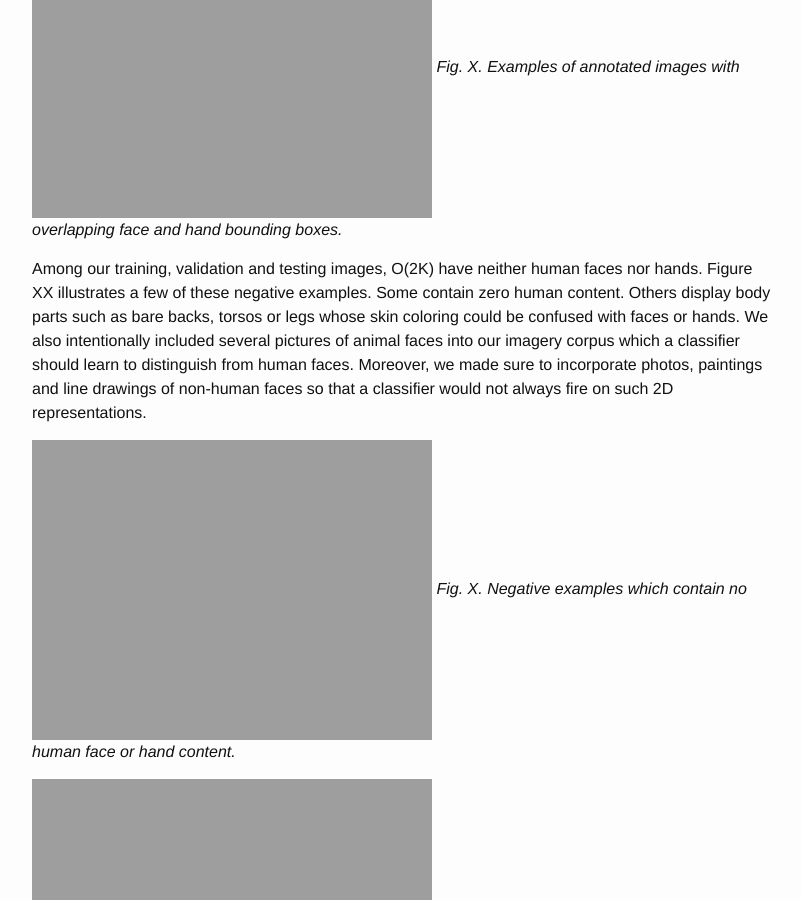
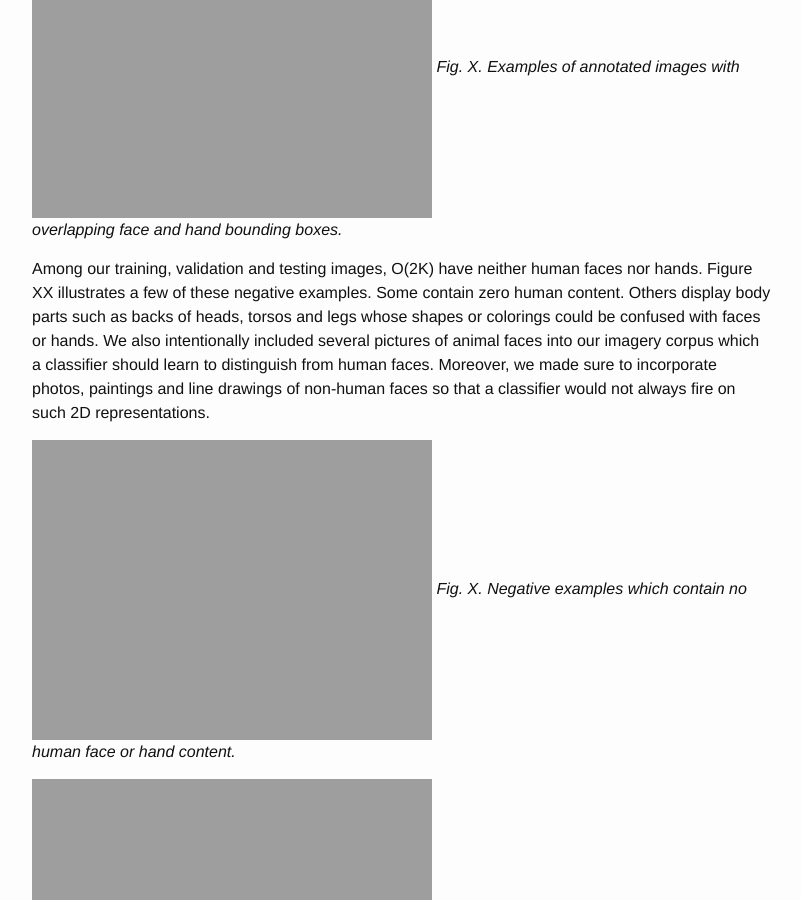
Before and after one commit to PeterCho/blog, a Jekyll site: the page built from _posts/2016-06-27-cvml.markdown, in a window 1280 px wide and 900 px high, scrolled down 1898 px. Shown: the whole window, without its empty margins (238-1039 px from the left). Built offline with Jekyll 4.4.1, drawn with Linux system fonts in a browser that asks for light colours; some of the changed text lies outside the part shown.

```diff
--- a/_posts/2016-06-27-cvml.markdown
+++ b/_posts/2016-06-27-cvml.markdown
@@ -80,13 +80,13 @@ bounding boxes.*
 
 Among our training, validation and testing images, O(2K) have neither human
 faces nor hands.  Figure XX illustrates a few of these negative examples.
-Some contain zero human content.  Others display body parts such as bare
-backs, torsos or legs whose skin coloring could be confused with faces or
-hands.  We also intentionally included several pictures of animal faces
-into our imagery corpus which a classifier should learn to distinguish from
-human faces.  Moreover, we made sure to incorporate photos, paintings and
-line drawings of non-human faces so that a classifier would not always fire
-on such 2D representations.
+Some contain zero human content.  Others display body parts such as backs
+of heads, torsos and legs whose shapes or colorings could be confused with
+faces or hands.  We also intentionally included several pictures of animal
+faces into our imagery corpus which a classifier should learn to
+distinguish from human faces.  Moreover, we made sure to incorporate
+photos, paintings and line drawings of non-human faces so that a classifier
+would not always fire on such 2D representations.
 
 
 
@@ -141,11 +141,11 @@ and green bounding boxes*.
 
 ## Face localization performance results
 
-![FaceLocalization]({{site.url}}/blog/images/face_localization/testing_images/quadrant_masks/montage_image_01712__segmented_image_01712.jpg)
+![FaceLocalization]({{site.url}}/blog/images/face_localization/testing_images/quadrant_masks/montage_image_01712___segmented_image_01712.jpg)
 
-![FaceLocalization]({{site.url}}/blog/images/face_localization/testing_images/quadrant_masks/montage_image_00936__segmented_image_00936.jpg)
+![FaceLocalization]({{site.url}}/blog/images/face_localization/testing_images/quadrant_masks/montage_image_00936___segmented_image_00936.jpg)
 
-![FaceLocalization]({{site.url}}/blog/images/face_localization/testing_images/quadrant_masks/montage_image_01750__segmented_image_01750.jpg)
+![FaceLocalization]({{site.url}}/blog/images/face_localization/testing_images/quadrant_masks/montage_image_01750___segmented_image_01750.jpg)
 
 ![FaceLocalization]({{site.url}}/blog/images/face_localization/testing_images/quadrant_masks/montage_image_00336___doublesized_segmented_image_00336.jpg)
 
```
Also changed, not shown: other parts of _posts/2016-06-27-cvml.markdown (+1 -1 lines).
